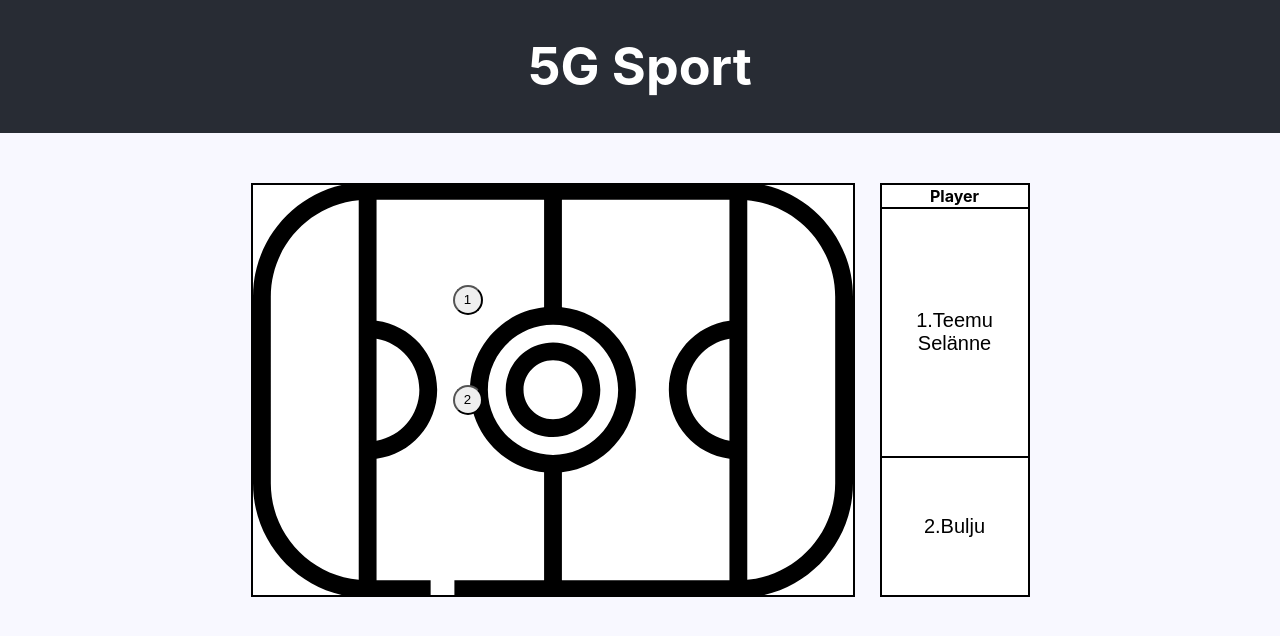
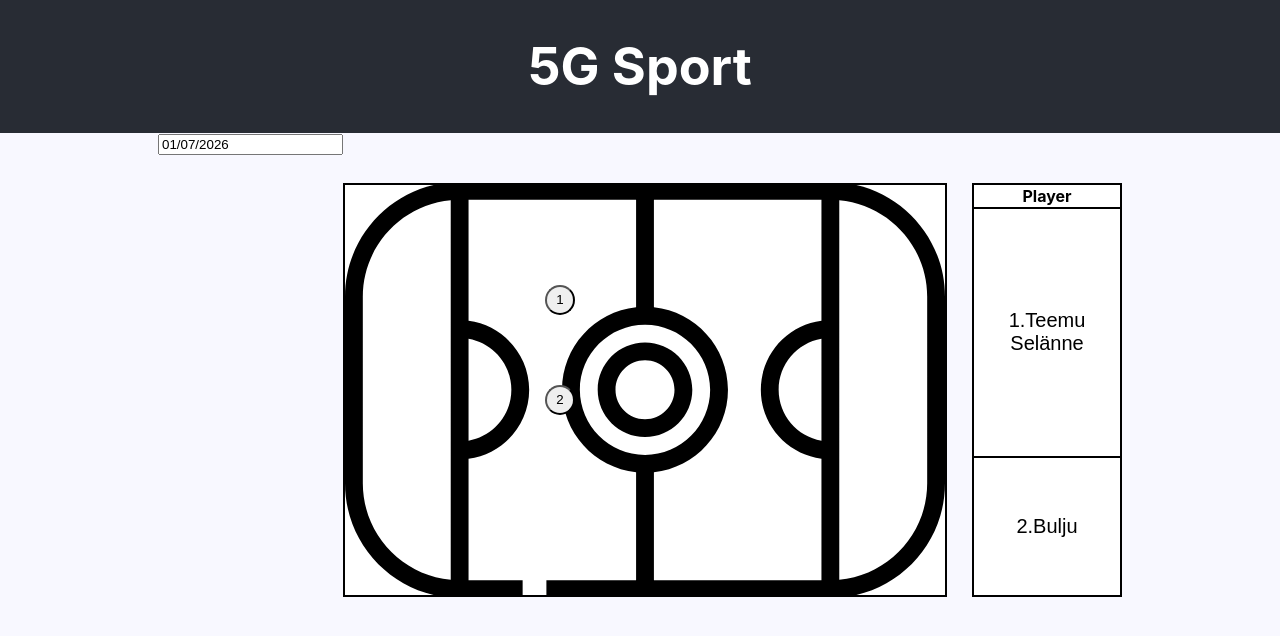
Before and after one commit to Onsbohh/5G-Sport-Application, a React (Create React App) app in the folder frontend/: page / in a window 1280 px wide. Shown: the top 636 px of the page. Built offline with nearby package versions, Linux system fonts and the light colour scheme; no server answers.

Commit message:
Initial method for selecting a date added.

```diff
--- a/frontend/package.json
+++ b/frontend/package.json
@@ -9,6 +9,7 @@
     "@testing-library/user-event": "^13.5.0",
     "axios": "^1.13.2",
     "react": "^19.2.0",
+    "react-datepicker": "^9.1.0",
     "react-dom": "^19.2.0",
     "react-scripts": "5.0.1",
     "react-select": "^5.10.2",
--- /dev/null
+++ b/frontend/src/components/Calendar.js
@@ -0,0 +1,11 @@
+import React, { useState } from "react";
+import DatePicker from "react-datepicker";
+import "react-datepicker/dist/react-datepicker.css";
+
+
+const Calendar = () => {
+    const [startDate, setStartDate] = useState(new Date());
+    return <DatePicker selected={startDate} onChange={(date) => setStartDate(date)} />;
+};
+
+export default Calendar
--- a/frontend/src/components/DashBoard.js
+++ b/frontend/src/components/DashBoard.js
@@ -2,6 +2,7 @@ import React, {useEffect, useState} from "react";
 import hockey_rink from '../images/hockey_rink.svg'
 import PlayerIcon from "./PlayerIcon";
 import PlayerList from "./PlayerList";
+import Calendar from "./Calendar"
 import Menu from "./Menu";
 import Select from 'react-select';
 import PlayerIcons from "./PlayerIcons";
@@ -14,7 +15,7 @@ import {getEcgData, getHeartRateData} from "../service/sensorDataService"
 //  icons in the rink.
 // TODO: Should fetch IMU data from the database to show player's acceleration etc.
 const DashBoard = () => {
-    const [showMenu, setShowMenu] = useState(false)
+    const [showMenu, setShowMenu] = useState(true)
     const [showHeartPopUp, setShowHeartPopUp] = useState(false)
     const [showEcgPopUp, setShowEcgPopUp] = useState(false)
     const [selectedPlayer, setSelectedPlayer] = useState(null)
@@ -35,9 +36,12 @@ const DashBoard = () => {
         fetchHeartRate(player.id).then(response => setHeartRate(response))
         fetchEcg(player.id).then(response => setEcg(response))
         setIsSelected(prev => !prev)
+        /*
         if(isSelected){
             setShowMenu(true)
         }
+
+         */
         //setShowMenu(prev => !prev)
         /*
         if(!showMenu){
@@ -104,7 +108,7 @@ const DashBoard = () => {
         }
     }))
 
-    const style = {
+    const rinkStyle = {
         width: "600px",
         height: "410px",
         border: "2px solid #000",
@@ -117,7 +121,8 @@ const DashBoard = () => {
             display: "flex",
             alignItems: "stretch"
         }}>
-        <div style={style} title={"rink container"}>
+            <Calendar/>
+            <div style={rinkStyle} title={"rink container"}>
                 <img
                     src={hockey_rink}
                     alt={"hockey rink"}
```
Also changed, not shown: 1 other file (tests, documents, lock files or other folders). Lines whose indentation alone changed are shown as unchanged.
